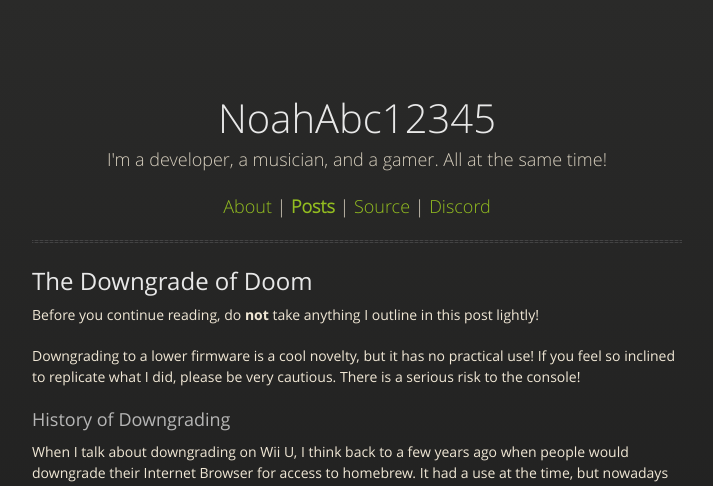
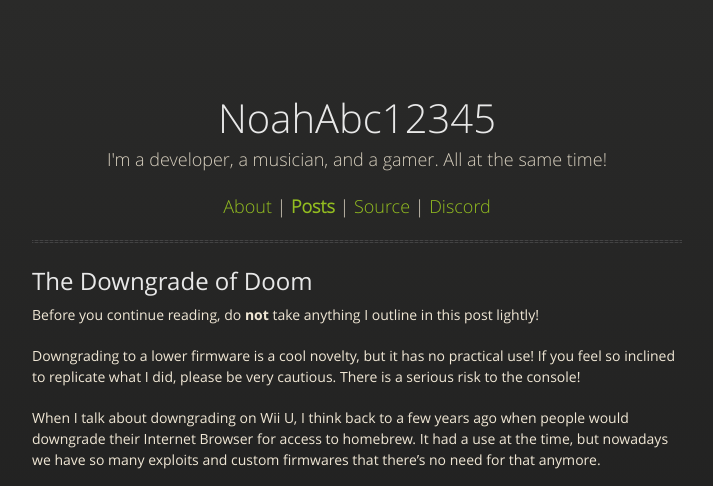
Before and after one commit to Nightkingale/Personal-Website, a Jekyll site: the page built from posts/the-downgrade-of-doom.md, in a window 1280 px wide and 900 px high, cut to the strip 0-486 px from the top of the window. Shown: the whole strip, without its empty margins (283-996 px from the left). Built offline with Jekyll 4.4.1, drawn with Linux system fonts in a browser that asks for light colours; our own code applies the rules of GitHub Pages for plain Markdown files.

Commit message:
Change formatting around the site

```diff
--- a/posts/the-downgrade-of-doom.md
+++ b/posts/the-downgrade-of-doom.md
@@ -7,8 +7,6 @@
 Before you continue reading, do **not** take anything I outline in this post lightly!
 
 Downgrading to a lower firmware is a cool novelty, but it has no practical use! If you feel so inclined to replicate what I did, please be very cautious. There is a serious risk to the console!
-
-### History of Downgrading
 
 When I talk about downgrading on Wii U, I think back to a few years ago when people would downgrade their Internet Browser for access to homebrew. It had a use at the time, but nowadays we have so many exploits and custom firmwares that there's no need for that anymore.
 
@@ -26,7 +24,7 @@
 
 The issue with that video is there was no real explanation. A lot of people were left curious, which leads them to test things they probably shouldn't be. On top of that, it seemed to involve Nintendo SDK tools that most people won't legally have access to, like the System Config Tool.
 
-> ![A picture taken of the System Config Tool.](../assets/images/posts/the-downgrade-of-doom/system_config_tool.png)
+![A picture taken of the System Config Tool.](../assets/images/posts/the-downgrade-of-doom/system_config_tool.png)
 
 Despite the beef that they have with me for whatever reason, I must give credit that Quick Bell Hacker is the first person I know of to successfully downgrade their Wii U Menu. However, I don't think it was fair for so many people to be left confused the way that video did, so I got together with two of my best friends to replicate it.
 
@@ -38,8 +36,8 @@
 
 This is a picture of the current Wii U Menu and HOME Menu, which we want to move from.
 
-> ![A picture taken of the current Wii U Menu.](../assets/images/posts/the-downgrade-of-doom/current_wii_u_menu.png)
-> ![A picture taken of the current HOME Menu.](../assets/images/posts/the-downgrade-of-doom/current_home_menu.png)
+![A picture taken of the current Wii U Menu.](../assets/images/posts/the-downgrade-of-doom/current_wii_u_menu.png)
+![A picture taken of the current HOME Menu.](../assets/images/posts/the-downgrade-of-doom/current_home_menu.png)
 
 The most effective way to downgrade is through Gary's [UDPIH](https://github.com/GaryOderNichts/udpih) exploit. I had purchased a Raspberry Pi Pico back when I tested UDPIH before its release, and I still find a lot of use out of it today.
 
@@ -92,7 +90,7 @@
 
 After all this, we still have one more step. Both Lazr and I were stuck because we kept on failing to boot. We got an error, being 160-0103. I even managed to get the error screen to be blue!
 
-> ![A picture of my special blue screen of death.](../assets/images/posts/the-downgrade-of-doom/blue_screen_of_death.png)
+![A picture of my special blue screen of death.](../assets/images/posts/the-downgrade-of-doom/blue_screen_of_death.png)
 
 We still had access to UDPIH, so we could dump our logs at least. We found that the boot process returned a very unhelpful code, `-262227`. We couldn't figure out what to do with it. Gary, the God of the homebrew scene himself, had an idea.
 
@@ -105,8 +103,8 @@
 
 We're set! To my surprise, we didn't have to do anything further. We could reboot and properly access our newly-installed but out-of-date Wii U Menu!
 
-> ![A picture taken of the downgraded Wii U Menu.](../assets/images/posts/the-downgrade-of-doom/downgrade_wii_u_menu.png)
-> ![A picture taken of the downgraded HOME Menu.](../assets/images/posts/the-downgrade-of-doom/downgrade_home_menu.png)
+![A picture taken of the downgraded Wii U Menu.](../assets/images/posts/the-downgrade-of-doom/downgrade_wii_u_menu.png)
+![A picture taken of the downgraded HOME Menu.](../assets/images/posts/the-downgrade-of-doom/downgrade_home_menu.png)
 
 This method can be applied to more than just the Wii U Menu. The HOME Menu is actually a seperate application, and as I've shown in my screenshots, it can be downgraded the same way. Other applications like System Settings can also be downgraded, so it seems like almost anything is on the table.
 
```
Also changed, not shown: index.md (+0 -2 lines), posts.md (+7 -2 lines), posts/essential-wii-vwii-homebrew.md (+3 -3 lines).
